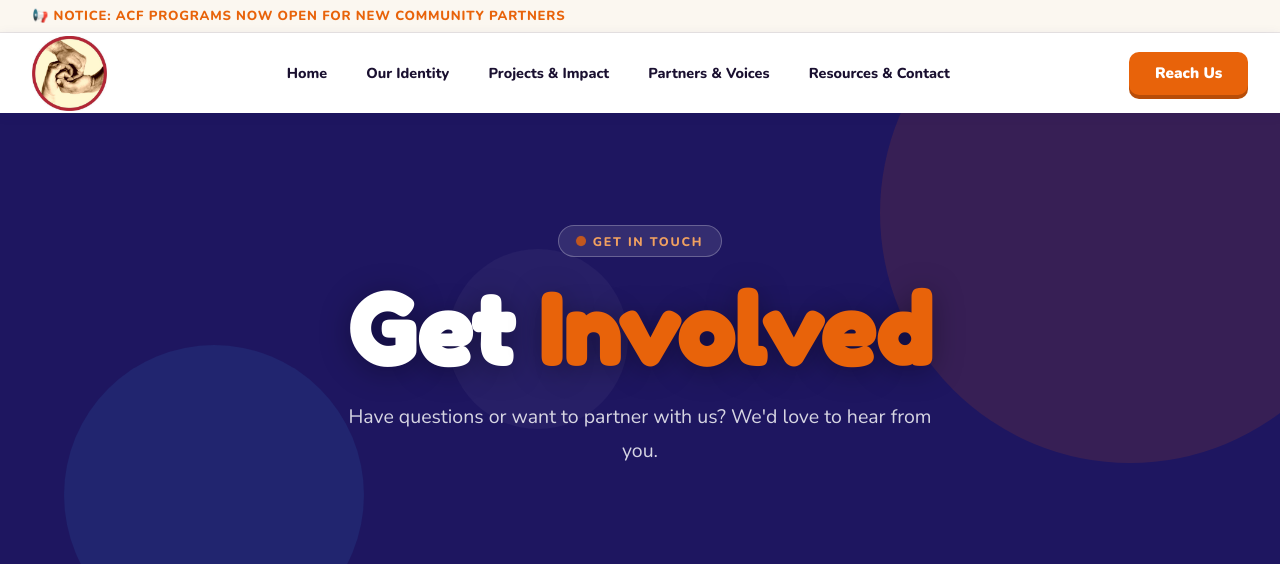
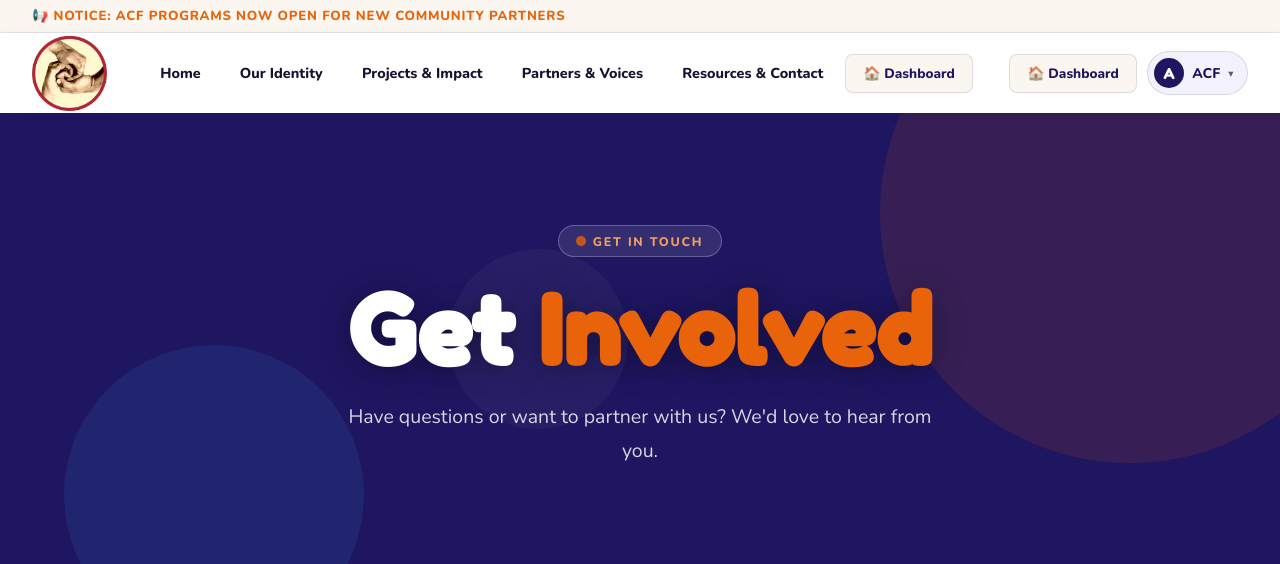
Before and after one commit to orenjade/its122p-finalproj, a PHP site: page /contact.php in a window 1280 px wide. Shown: the top 564 px of the page. Run offline with PHP 8.4, Linux system fonts and the light colour scheme; a user stored in the database is signed in.

```diff
--- a/nav-footer.css
+++ b/nav-footer.css
@@ -46,7 +46,7 @@
   height: 80px;
 }
 
-/* ─── LOGO — image version (dynamic & responsive) ─── */
+/* ─── LOGO ─── */
 .logo {
   flex-shrink: 0;
   display: flex;
@@ -55,8 +55,6 @@
   user-select: none;
   text-decoration: none;
 }
-
-/* Logo image — scales responsively, never overflows */
 .logo-img {
   height: 75px;
   width: auto;
@@ -66,10 +64,8 @@
   transition: opacity .18s;
 }
 .logo-img:hover { opacity: 0.85; }
-
-/* Fallback text logo (shown if image fails to load) */
 .logo-text-fallback {
-  display: none; /* hidden by default; JS reveals if image errors */
+  display: none;
   flex-direction: column;
   line-height: 1;
 }
@@ -113,12 +109,21 @@
   align-items: center;
   gap: 0.35rem;
   cursor: pointer;
+  text-decoration: none;
 }
 .nav-btn:hover { background: var(--cream); color: var(--navy); }
 .nav-btn.active-page { color: var(--orange); }
 .nav-btn .arrow { font-size: 0.6rem; opacity: .5; }
 
-/* ─── CTA BUTTON ─── */
+/* ─── RIGHT SIDE AUTH AREA ─── */
+.nav-auth {
+  display: flex;
+  align-items: center;
+  gap: 0.6rem;
+  flex-shrink: 0;
+}
+
+/* Login button (logged out state) */
 .nav-cta {
   flex-shrink: 0;
   background: var(--orange);
@@ -131,8 +136,142 @@
   box-shadow: 0 4px 0 #b84d08;
   transition: background .18s, transform .12s, box-shadow .12s;
   cursor: pointer;
+  text-decoration: none;
+  white-space: nowrap;
 }
 .nav-cta:hover { background: #c9540a; transform: translateY(2px); box-shadow: 0 2px 0 #b84d08; }
+
+/* Dashboard button style (admin) */
+.nav-btn--user {
+  font-size: 0.85rem;
+  color: var(--navy);
+  background: var(--cream);
+  border: 1.5px solid rgba(30,22,96,0.12);
+}
+.nav-btn--user:hover {
+  background: #e8e4f0;
+  color: var(--navy);
+}
+
+/* ─── USER PILL (logged in) ─── */
+.nav-user-pill {
+  position: relative;
+  display: flex;
+  align-items: center;
+  gap: 0.5rem;
+  background: #f3f1fb;
+  border: 1.5px solid rgba(30,22,96,0.12);
+  border-radius: 100px;
+  padding: 0.38rem 0.85rem 0.38rem 0.38rem;
+  cursor: pointer;
+  user-select: none;
+  transition: background .18s, border-color .18s;
+}
+.nav-user-pill:hover {
+  background: #e8e4f0;
+  border-color: rgba(30,22,96,0.22);
+}
+
+.nav-user-avatar {
+  width: 30px;
+  height: 30px;
+  background: var(--navy);
+  color: #fff;
+  font-family: var(--font-head);
+  font-size: 0.95rem;
+  border-radius: 50%;
+  display: flex;
+  align-items: center;
+  justify-content: center;
+  flex-shrink: 0;
+}
+.nav-user-name {
+  font-family: var(--font-body);
+  font-weight: 800;
+  font-size: 0.88rem;
+  color: var(--navy);
+}
+.nav-user-arrow {
+  font-size: 0.65rem;
+  color: var(--gray);
+  transition: transform .2s;
+}
+.nav-user-pill.open .nav-user-arrow { transform: rotate(180deg); }
+
+/* ─── USER DROPDOWN ─── */
+.nav-user-dropdown {
+  display: none;
+  position: absolute;
+  top: calc(100% + 10px);
+  right: 0;
+  background: #fff;
+  border-radius: 16px;
+  box-shadow: 0 8px 32px rgba(30,22,96,0.15), 0 2px 8px rgba(30,22,96,0.08);
+  border: 1.5px solid rgba(30,22,96,0.08);
+  min-width: 220px;
+  overflow: hidden;
+  z-index: 600;
+  animation: nud-in .18s ease;
+}
+.nav-user-dropdown.open { display: block; }
+
+@keyframes nud-in {
+  from { opacity: 0; transform: translateY(-6px); }
+  to   { opacity: 1; transform: translateY(0); }
+}
+
+.nud-header {
+  padding: 1rem 1.1rem 0.75rem;
+  border-bottom: 1px solid #f0edf8;
+}
+.nud-name {
+  font-family: var(--font-head);
+  font-size: 1rem;
+  color: var(--navy);
+  line-height: 1.2;
+}
+.nud-email {
+  font-size: 0.78rem;
+  color: var(--gray);
+  margin-top: 0.15rem;
+  word-break: break-all;
+}
+.nud-role-badge {
+  display: inline-block;
+  font-size: 0.68rem;
+  font-weight: 900;
+  text-transform: uppercase;
+  letter-spacing: 0.07em;
+  padding: 0.2rem 0.6rem;
+  border-radius: 100px;
+  margin-top: 0.5rem;
+}
+.nud-role-badge--admin {
+  background: rgba(232,99,10,0.12);
+  color: var(--orange);
+}
+.nud-role-badge--user {
+  background: rgba(46,123,191,0.1);
+  color: #2E7BBF;
+}
+
+.nud-link {
+  display: flex;
+  align-items: center;
+  gap: 0.5rem;
+  padding: 0.7rem 1.1rem;
+  font-family: var(--font-body);
+  font-weight: 800;
+  font-size: 0.88rem;
+  color: var(--text);
+  text-decoration: none;
+  transition: background .15s, color .15s;
+  border-bottom: 1px solid #f8f7fc;
+}
+.nud-link:last-child { border-bottom: none; }
+.nud-link:hover { background: #f8f7fc; color: var(--navy); }
+.nud-link--logout { color: #c0390a; }
+.nud-link--logout:hover { background: #fff0ec; color: #c0390a; }
 
 /* ─── HAMBURGER BUTTON (mobile only) ─── */
 .nav-hamburger {
@@ -172,12 +311,8 @@
   justify-content: space-between;
   gap: .75rem 2rem;
 }
-
-/* Footer logo block */
 .footer-brand { display: flex; align-items: center; gap: .65rem; }
 .flogo { display: flex; align-items: center; gap: .65rem; }
-
-/* Footer logo image */
 .flogo-img {
   height: 32px;
   width: auto;
@@ -185,7 +320,6 @@
   object-fit: contain;
   display: block;
 }
-/* Fallback icon if image fails */
 .flogo-icon {
   width: 28px; height: 28px;
   background: var(--orange);
@@ -196,9 +330,7 @@
 }
 .flogo-text { font-family: var(--font-head); font-size: .88rem; color: #fff; line-height: 1.2; }
 .fcopy { font-size: .68rem; color: rgba(255,255,255,.30); margin-top: 1px; }
-.footer-tagline { display: none; } /* hidden in compact mode */
-
-/* Footer contact inline */
+.footer-tagline { display: none; }
 .footer-contact-inline {
   display: flex;
   flex-wrap: wrap;
@@ -210,11 +342,8 @@
   color: rgba(255,255,255,.45);
   display: flex; align-items: center; gap: .3rem;
 }
-
 .footer-contact-inline a { color: var(--orange-lt); transition: color .18s; }
 .footer-contact-inline a:hover { color: #fff; }
-
-/* Footer nav column */
 .footer-nav-col h4 { display: none; }
 .flinks { display: flex; flex-wrap: wrap; gap: .3rem .9rem; align-items: center; }
 .flinks a {
@@ -224,14 +353,10 @@
   transition: color .18s;
 }
 .flinks a:hover { color: var(--orange-lt); }
-
-/* Footer contact column — hidden in compact layout, shown inline above */
 .footer-contact-col { display: none; }
 .footer-contact-item { display: none; }
 .fci-icon { display: none; }
 .fci-text { display: none; }
-
-/* Footer bottom bar */
 .footer-bottom {
   max-width: 1200px;
   margin: .7rem auto 0;
@@ -261,13 +386,13 @@
 }
 
 /* ═══════════════════════════════════════════════════════════
-   RESPONSIVE BREAKPOINTS
+   RESPONSIVE
    ═══════════════════════════════════════════════════════════ */
-
-/* Tablet — collapse nav */
 @media (max-width: 900px) {
   .nav-hamburger { display: flex; }
-  .nav-cta { display: none; }
+
+  /* Hide desktop auth area on mobile */
+  .nav-auth { display: none; }
 
   .main-nav {
     display: none;
@@ -283,16 +408,13 @@
     box-shadow: 0 8px 24px rgba(30,22,96,0.12);
     z-index: 500;
   }
-  .main-nav.open {
-    display: flex;
-  }
+  .main-nav.open { display: flex; }
   .nav-btn {
     font-size: 1rem;
     padding: .75rem 1rem;
     justify-content: space-between;
     width: 100%;
   }
-  /* Show CTA inside mobile menu */
   .nav-cta-mobile {
     display: block !important;
     background: var(--orange);
@@ -307,15 +429,20 @@
     box-shadow: 0 4px 0 #b84d08;
     border: none;
     cursor: pointer;
+    text-decoration: none;
+  }
+  .nav-cta-mobile--ghost {
+    background: transparent !important;
+    color: #c0390a !important;
+    box-shadow: none !important;
+    border: 1.5px solid #c0390a !important;
+    margin-top: 0.3rem !important;
   }
 }
 
-/* Logo scaling on medium screens */
 @media (max-width: 900px) {
   .logo-img { height: 48px; max-width: 180px; }
 }
-
-/* Utility bar stacks on small screens */
 @media (max-width: 640px) {
   .utility-bar { flex-direction: column; gap: .3rem; text-align: center; padding: .5rem 1rem; }
   .utility-notice { font-size: .74rem; }
@@ -323,8 +450,6 @@
   .header-inner { padding: 0 1rem; gap: 1rem; }
   .logo-img { height: 40px; max-width: 150px; }
 }
-
-/* Footer responsive */
 @media (max-width: 720px) {
   .footer-inner { flex-direction: column; align-items: flex-start; gap: .6rem; }
   .footer-contact-inline { flex-direction: column; gap: .25rem; }
--- a/nav-footer.php
+++ b/nav-footer.php
@@ -1,10 +1,14 @@
 <?php
 // nav-footer.php — ACF Philippines Shared Nav & Footer Include
-// Usage: include 'nav-footer.php'; at the top of each page (for nav)
-//        and include 'nav-footer.php' with $section='footer' for footer.
-// Or use the helper functions below.
+
+// Load auth helpers so we can check session state
+require_once __DIR__ . '/auth.php';
 
 function acf_nav($currentPage = '') {
+  // Read session state inside the function
+  $loggedIn   = is_logged_in();
+  $isAdmin    = is_admin();
+  $user       = $loggedIn ? current_user() : null;
 ?>
 <!-- ══════════════════════════════════════════════════
      UTILITY BAR
@@ -38,12 +42,22 @@ function acf_nav($currentPage = '') {
 
     <!-- Main nav -->
     <nav class="main-nav" id="main-nav" aria-label="Main navigation">
-      <a class="nav-btn<?= $currentPage === 'home' ? ' active-page' : '' ?>"      href="index.php"     data-page="home">Home</a>
-      <a class="nav-btn<?= $currentPage === 'identity' ? ' active-page' : '' ?>"  href="identity.php"  data-page="identity">Our Identity</a>
-      <a class="nav-btn<?= $currentPage === 'projects' ? ' active-page' : '' ?>"  href="projects.php"  data-page="projects">Projects &amp; Impact</a>
-      <a class="nav-btn<?= $currentPage === 'partners' ? ' active-page' : '' ?>"  href="partners.php"  data-page="partners">Partners &amp; Voices</a>
+      <a class="nav-btn<?= $currentPage === 'home'      ? ' active-page' : '' ?>" href="index.php"     data-page="home">Home</a>
+      <a class="nav-btn<?= $currentPage === 'identity'  ? ' active-page' : '' ?>" href="identity.php"  data-page="identity">Our Identity</a>
+      <a class="nav-btn<?= $currentPage === 'projects'  ? ' active-page' : '' ?>" href="projects.php"  data-page="projects">Projects &amp; Impact</a>
+      <a class="nav-btn<?= $currentPage === 'partners'  ? ' active-page' : '' ?>" href="partners.php"  data-page="partners">Partners &amp; Voices</a>
       <a class="nav-btn<?= $currentPage === 'resources' ? ' active-page' : '' ?>" href="resources.php" data-page="resources">Resources &amp; Contact</a>
-      <a class="nav-cta-mobile" href="contact.php" style="display:none;">✉ Reach Us</a>
+
+      <?php if ($loggedIn): ?>
+        <!-- ── LOGGED IN: user menu (mobile) ── -->
+        <?php if ($isAdmin): ?>
+          <a class="nav-btn nav-btn--user" href="admin/dashboard.php">🏠 Dashboard</a>
+        <?php endif; ?>
+        <a class="nav-cta-mobile nav-cta-mobile--ghost" href="logout.php" style="display:none;">Sign Out</a>
+      <?php else: ?>
+        <!-- ── LOGGED OUT: login link (mobile) ── -->
+        <a class="nav-cta-mobile" href="login.php" style="display:none;">🔐 Sign In / Register</a>
+      <?php endif; ?>
     </nav>
 
     <!-- Hamburger (mobile) -->
@@ -51,8 +65,41 @@ function acf_nav($currentPage = '') {
       <span></span><span></span><span></span>
     </button>
 
-    <!-- Desktop CTA -->
-    <a class="nav-cta" href="contact.php">Reach Us</a>
+    <!-- ── RIGHT SIDE: desktop auth area ── -->
+    <div class="nav-auth">
+      <?php if ($loggedIn): ?>
+
+        <?php if ($isAdmin): ?>
+          <!-- Admin: Dashboard link + user pill + logout -->
+          <a class="nav-btn nav-btn--user" href="admin/dashboard.php">🏠 Dashboard</a>
+        <?php endif; ?>
+
+        <!-- User pill dropdown -->
+        <div class="nav-user-pill" id="nav-user-pill">
+          <span class="nav-user-avatar"><?= strtoupper(substr($user['name'], 0, 1)) ?></span>
+          <span class="nav-user-name"><?= htmlspecialchars(explode(' ', $user['name'])[0]) ?></span>
+          <span class="nav-user-arrow">▾</span>
+
+          <div class="nav-user-dropdown" id="nav-user-dropdown">
+            <div class="nud-header">
+              <div class="nud-name"><?= htmlspecialchars($user['name']) ?></div>
+              <div class="nud-email"><?= htmlspecialchars($user['email']) ?></div>
+              <div class="nud-role-badge nud-role-badge--<?= $user['role'] ?>">
+                <?= $user['role'] === 'admin' ? '⚙ Admin' : '👤 Member' ?>
+              </div>
+            </div>
+            <?php if ($isAdmin): ?>
+              <a class="nud-link" href="admin/dashboard.php">🏠 Admin Dashboard</a>
+            <?php endif; ?>
+            <a class="nud-link nud-link--logout" href="logout.php">↩ Sign Out</a>
+          </div>
+        </div>
+
+      <?php else: ?>
+        <!-- Not logged in: Login button -->
+        <a class="nav-cta nav-cta--login" href="login.php">🔐 Sign In</a>
+      <?php endif; ?>
+    </div>
 
   </div>
 </header>
```
Also changed, not shown: nav-init.js (+40 -4 lines), 2 other files.
